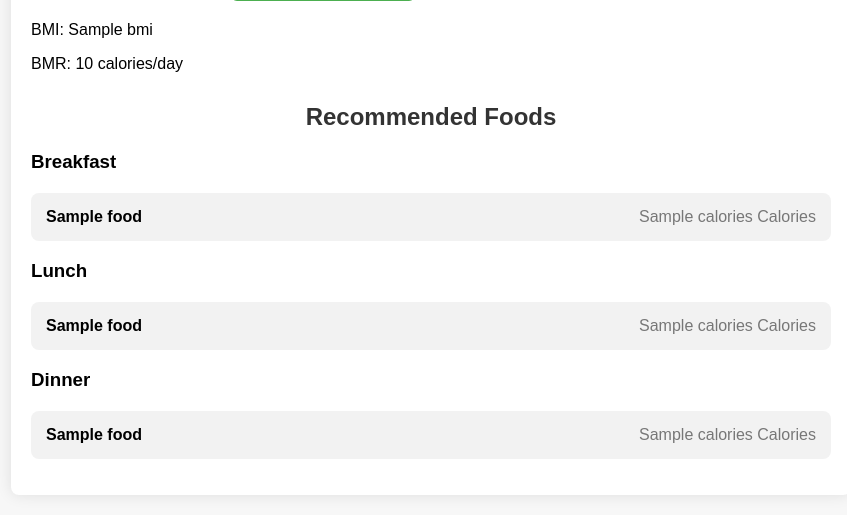
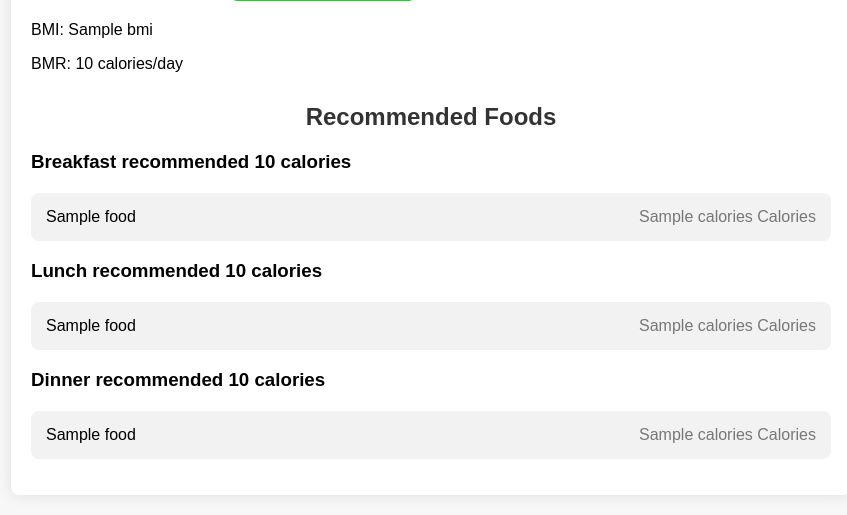
Before and after one commit to Uttampatel1/cardiac-patients-food-recommendation, a Flask app: template templates/index.html in a window 1280 px wide. Shown: the part 686-1201 px from the top of the page, without its empty margins (209-1056 px from the left). Run offline with Flask 3, Linux system fonts and the light colour scheme; the template is opened without the code that fills it: most values are stand-ins (such as "Sample title", 1, 10 or a date in 2020); parts of the project's set-up code (start-up, migrations or seed data) failed here and were passed over.

Commit message:
update code for full UI

```diff
--- a/app.py
+++ b/app.py
@@ -1,5 +1,6 @@
 from flask import Flask, render_template, request
 from food_recommendation_system import FoodRecommendationSystem
+from food_rand import recommend_food
 
 app = Flask(__name__)
 recommendation_system = FoodRecommendationSystem()
@@ -48,14 +49,22 @@ def index():
         health_conditions = ["cardiac"]
         calorie_intake = request.form.get('calorie_intake')
 
-        recommended_breakfast, recommended_lunch, recommended_dinner = recommendation_system.recommend_food(
-            health_conditions, bmi, bmr, calorie_intake)
+        recommended_breakfast, recommended_lunch, recommended_dinner = recommend_food(bmr)
+
+
+        t_b = sum([calories for food, calories in recommended_breakfast])
+        t_l = sum([calories for food, calories in recommended_lunch])
+        t_d = sum([calories for food, calories in recommended_dinner])
+
+
+
+        print("*"*50 , f"Total Recommended {t_d + t_b + t_l} calories" , "*"*50)
 
         return render_template('index.html',
                                recommended_breakfast=recommended_breakfast,
                                recommended_lunch=recommended_lunch,
                                recommended_dinner=recommended_dinner,
-                               bmi=bmi, bmr=bmr)
+                               bmi=bmi, bmr=bmr, t_b = t_b , t_l = t_l , t_d= t_d)
 
     return render_template('index.html',
                            recommended_breakfast=None,
--- a/static/style.css
+++ b/static/style.css
@@ -92,7 +92,9 @@ select:focus {
 }
 
 .food-name {
-    font-weight: bold;
+    /* font-weight: bold; */
+    font-size: medium;
+    /* font-size: 16px; */
 }
 
 .food-calories {
--- a/templates/index.html
+++ b/templates/index.html
@@ -49,32 +49,32 @@
 
     <h2 class="sub-heading">Recommended Foods</h2>
 
-    <h3 class="meal-heading">Breakfast</h3>
+    <h3 class="meal-heading">Breakfast recommended  {{ t_b }} calories</h3>
     <ul class="food-list">
-        {% for food in recommended_breakfast %}
+        {% for food, calories in recommended_breakfast %}
             <li class="food-item">
-                <span class="food-name">{{ food['food'] }}</span>
-                <span class="food-calories">{{ food['calories'] }} Calories</span>
+                <span class="food-name">{{ food }}</span>
+                <span class="food-calories">{{ calories }} Calories</span>
             </li>
         {% endfor %}
     </ul>
 
-    <h3 class="meal-heading">Lunch</h3>
+    <h3 class="meal-heading">Lunch recommended {{ t_l }} calories</h3>
     <ul class="food-list">
-        {% for food in recommended_lunch %}
+        {% for food, calories in recommended_lunch %}
             <li class="food-item">
-                <span class="food-name">{{ food['food'] }}</span>
-                <span class="food-calories">{{ food['calories'] }} Calories</span>
+                <span class="food-name">{{ food }}</span>
+                <span class="food-calories">{{ calories }} Calories</span>
             </li>
         {% endfor %}
     </ul>
 
-    <h3 class="meal-heading">Dinner</h3>
+    <h3 class="meal-heading">Dinner recommended {{ t_d }} calories</h3>
     <ul class="food-list">
-        {% for food in recommended_dinner %}
+        {% for food, calories in recommended_dinner %}
             <li class="food-item">
-                <span class="food-name">{{ food['food'] }}</span>
-                <span class="food-calories">{{ food['calories'] }} Calories</span>
+                <span class="food-name">{{ food }}</span>
+                <span class="food-calories">{{ calories }} Calories</span>
             </li>
         {% endfor %}
     </ul>
```
Also changed, not shown: food_rand.py (renamed from 12.py, +27 -11 lines), 1 other file.
